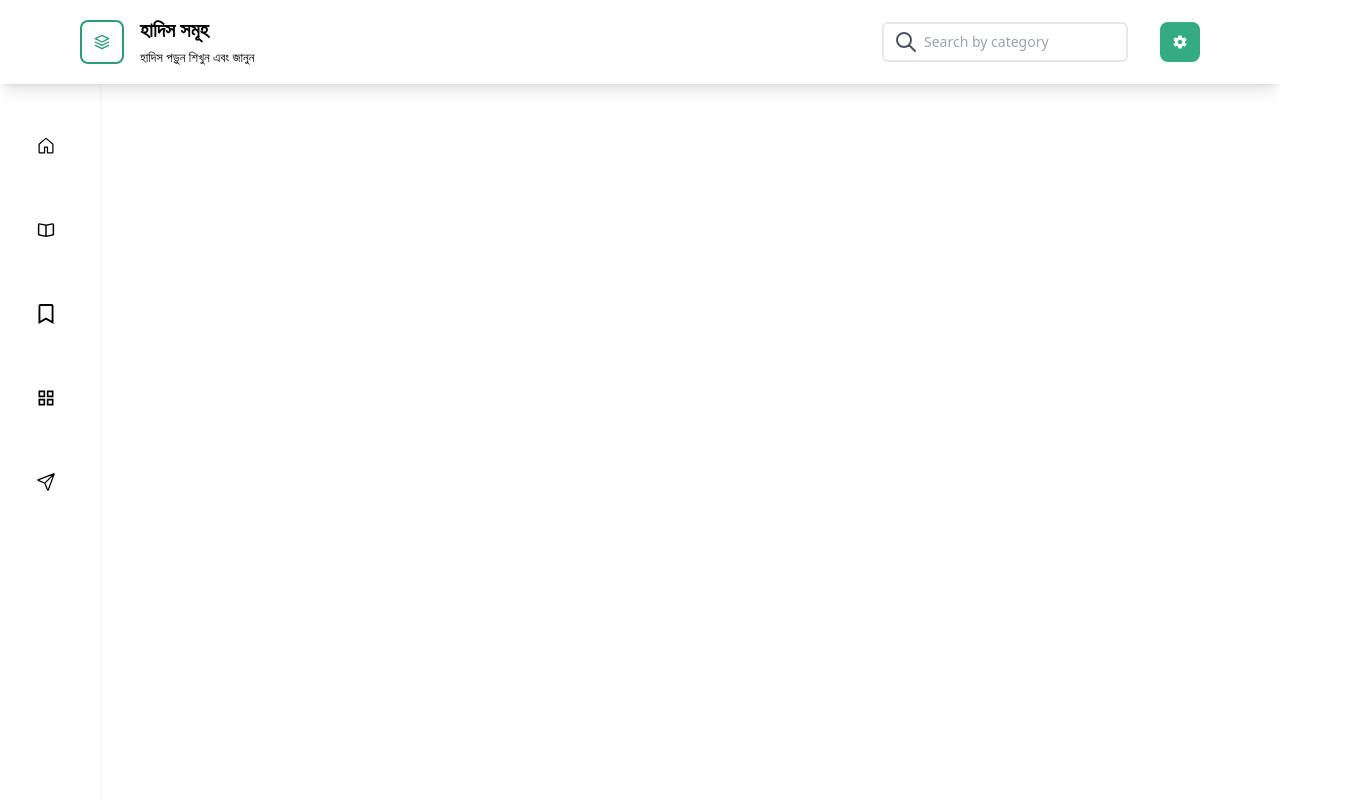
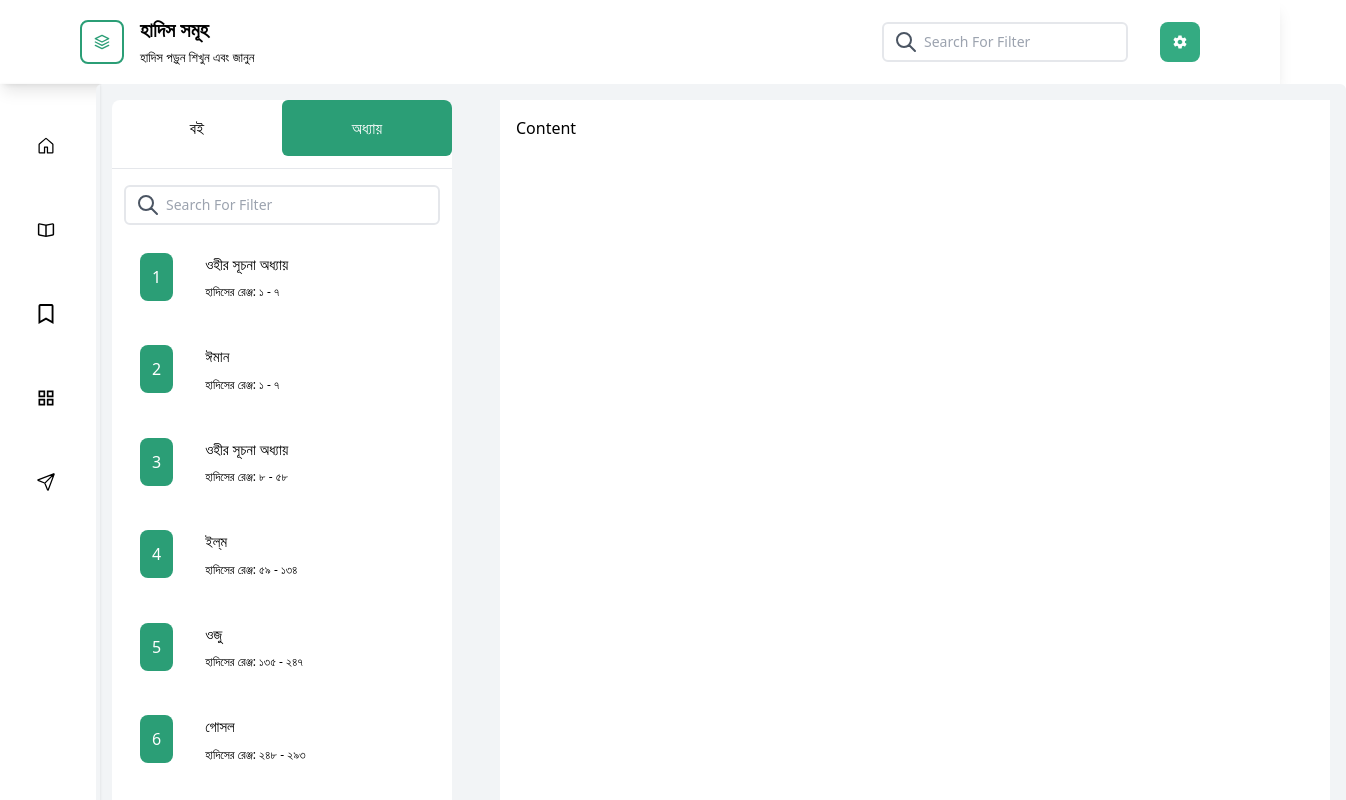
Before and after one commit to emonmahdi/ird-foundation-client, a React (Vite) app: page / in a window 1280 px wide. Shown: the top 800 px of the page, 1346 px wide, since content can reach past the window. Built offline with nearby package versions, Linux system fonts and the light colour scheme.

Commit message:
dynamic cotent categories design

```diff
--- a/src/App.jsx
+++ b/src/App.jsx
@@ -1,5 +1,7 @@
 import Navbar from "./components/Navbar";
 import Sidebar from "./components/Sidebar";
+import MenuCard from "./components/ui/MenuCard";
+import SearchInput from "./components/ui/SearchInput";
 
 function App() {
   return (
@@ -8,7 +10,47 @@ function App() {
         IRD Foundation
       </h2> */}
       <Navbar />
-      <Sidebar />
+      <div className="flex ">
+        <div>
+          <Sidebar />
+        </div>
+        <div className="flex justify-between gap-4 bg-[#F2F4F6] h-screen ml-24 rounded-md">
+          <div className="w-[340px] bg-white m-4 rounded-lg overflow-scroll">
+            <div>
+              {/* top menu item dynamic */}
+              <div className="flex items-center w-full pb-3">
+                <button className="px-12 py-4  w-[170px] rounded-md">বই</button>
+                <button className="bg-[#2B9E76] px-12 py-4 w-[170px] rounded-md text-white">
+                  অধ্যায়
+                </button>
+              </div>
+              <hr />
+              <div className="p-3">
+                {/* Search Item */}
+                <SearchInput />
+                <div>
+                  <MenuCard
+                    id={"1"}
+                    title={"ওহীর সূচনা অধ্যায়"}
+                    hadisRange="১ - ৭"
+                  />
+                  <MenuCard id={"2"} title={"ঈমান"} hadisRange="১ - ৭" />
+                  <MenuCard
+                    id={"3"}
+                    title={"ওহীর সূচনা অধ্যায়"}
+                    hadisRange="৮ - ৫৮"
+                  />
+                  <MenuCard id={"4"} title={"ইল্‌ম"} hadisRange="৫৯ - ১৩৪" />
+                  <MenuCard id={"5"} title={"ওজু"} hadisRange="১৩৫ - ২৪৭" />
+                  <MenuCard id={"6"} title={"গোসল"} hadisRange="২৪৮ - ২৯৩" />
+                  <MenuCard id={"7"} title={"হায়েজ"} hadisRange="২৯৪ - ৩৩৩" />
+                </div>
+              </div>
+            </div>
+          </div>
+          <div className="w-[830px] bg-white p-4 m-4"> Content </div>
+        </div>
+      </div>
     </>
   );
 }
--- a/src/components/Sidebar.jsx
+++ b/src/components/Sidebar.jsx
@@ -6,10 +6,10 @@ import { IoPaperPlaneOutline } from "react-icons/io5";
 
 const Sidebar = () => {
   return (
-    <div>
+    <div className="bg-white">
       <div className="w-[100px] fixed h-screen shadow">
         <ul className="mx-6 text-center">
-          <li className="mt-[40px] p-3 cursor-pointer text-center text-xl hover:bg-gray-300 hover:rounded-lg hover:text-green-500">
+          <li className="mt-[40px] p-3 cursor-pointer text-center text-xl hover:bg-gray-300 hover:rounded-lg hover:text-green-500 hover:font-bold">
             <GoHome />
           </li>
           <li className="mt-[40px] p-3 cursor-pointer text-center text-xl hover:bg-gray-300 hover:rounded-lg hover:text-green-500">
--- /dev/null
+++ b/src/components/ui/MenuCard.jsx
@@ -0,0 +1,19 @@
+/* eslint-disable react/prop-types */
+
+const MenuCard = ({ id, title, hadisRange }) => {
+  return (
+    <div className=" p-4 hover:bg-[#EBFCF6] rounded-lg flex items-center gap-8 my-3 cursor-pointer">
+      <div className="bg-[#2B9E76] text-white p-3 rounded-lg flex items-center justify-between">
+        <div className="flex items-center">
+          <span className="">{id}</span>
+        </div>
+      </div>
+      <div>
+        <h2 className="text-[15px]">{title}</h2>
+        <p className="text-[12px] mt-2">হাদিসের রেঞ্জ: {hadisRange}</p>
+      </div>
+    </div>
+  );
+};
+
+export default MenuCard;
--- a/src/components/ui/SearchInput.jsx
+++ b/src/components/ui/SearchInput.jsx
@@ -24,7 +24,7 @@ const SearchInput = () => {
           type="search"
           name="q"
           className="w-full border-2 py-2 text-sm text-black  rounded-md pl-10 focus:outline-none focus:bg-white"
-          placeholder="Search by category"
+          placeholder="Search For Filter"
           autoComplete="off"
         />
       </div>
```
